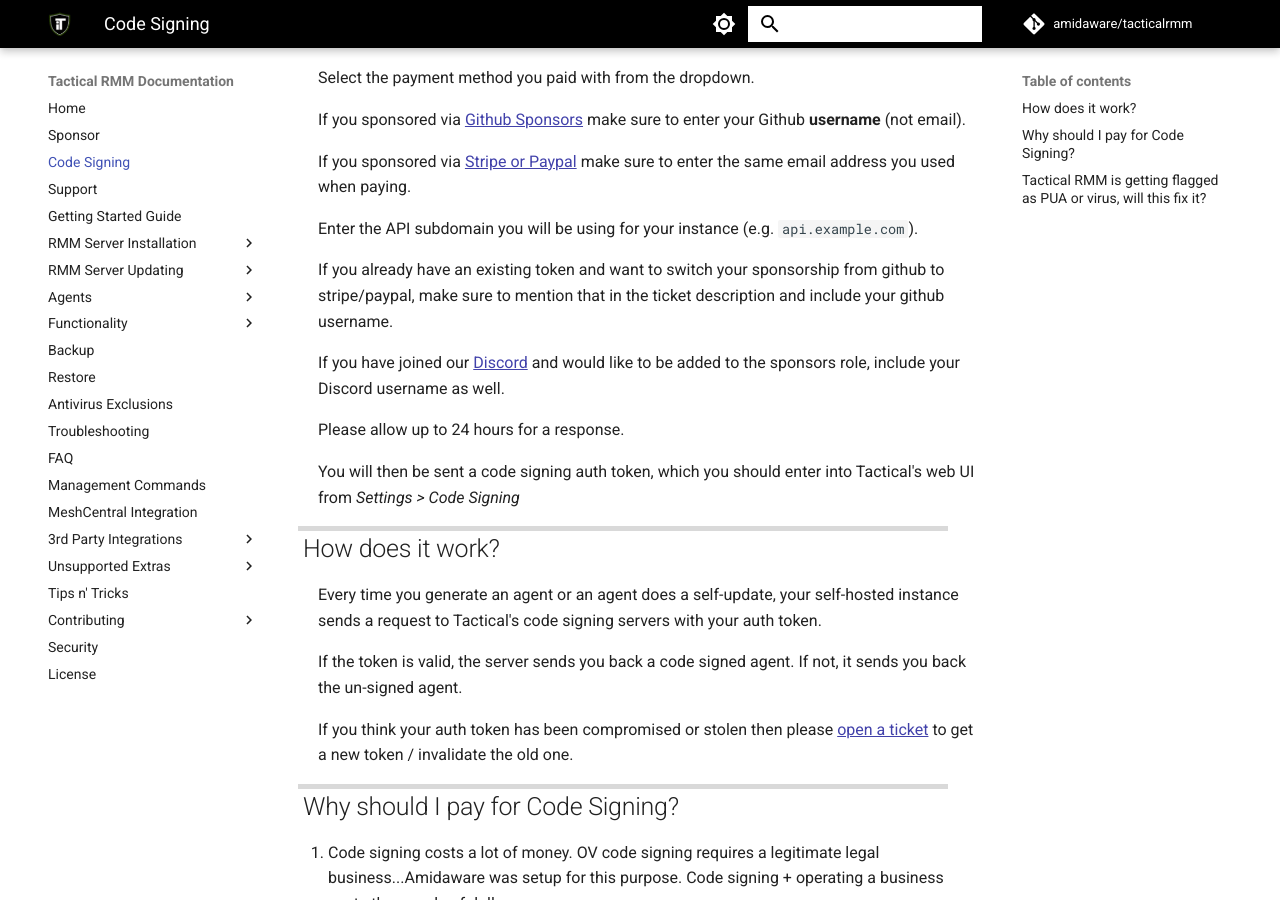
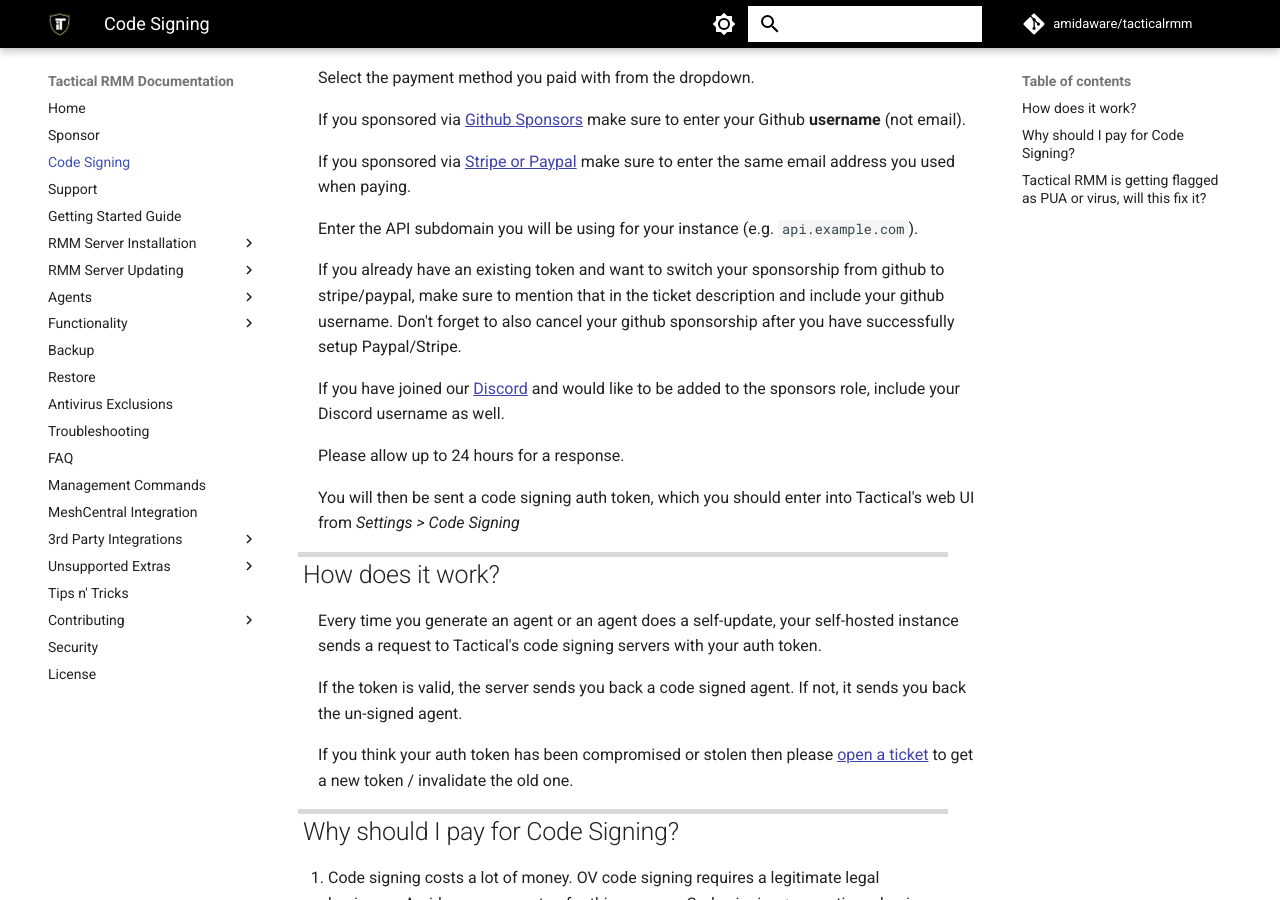
Before and after one commit to amidaware/trmm-docs, an MkDocs documentation site: the page built from docs/code_signing.md, in a window 1280 px wide and 900 px high, scrolled down 595 px. Built offline with MkDocs 1.6.1 and Material for MkDocs 9.7.7, drawn with Linux system fonts in a browser that asks for light colours; comment, search, counter and statistics services are not loaded.

Commit message:
update instructions

```diff
--- a/docs/code_signing.md
+++ b/docs/code_signing.md
@@ -20,7 +20,7 @@
 
 Enter the API subdomain you will be using for your instance (e.g. `api.example.com`).
 
-If you already have an existing token and want to switch your sponsorship from github to stripe/paypal, make sure to mention that in the ticket description and include your github username.
+If you already have an existing token and want to switch your sponsorship from github to stripe/paypal, make sure to mention that in the ticket description and include your github username. Don't forget to also cancel your github sponsorship after you have successfully setup Paypal/Stripe.
 
 If you have joined our [Discord](https://discord.gg/upGTkWp) and would like to be added to the sponsors role, include your Discord username as well.
 
```
